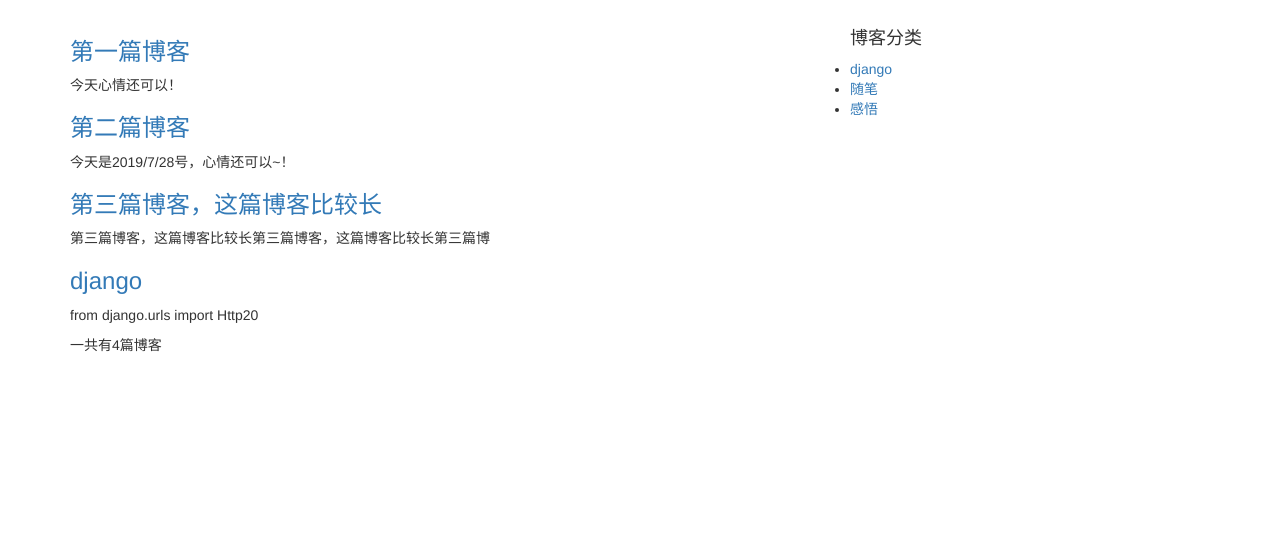
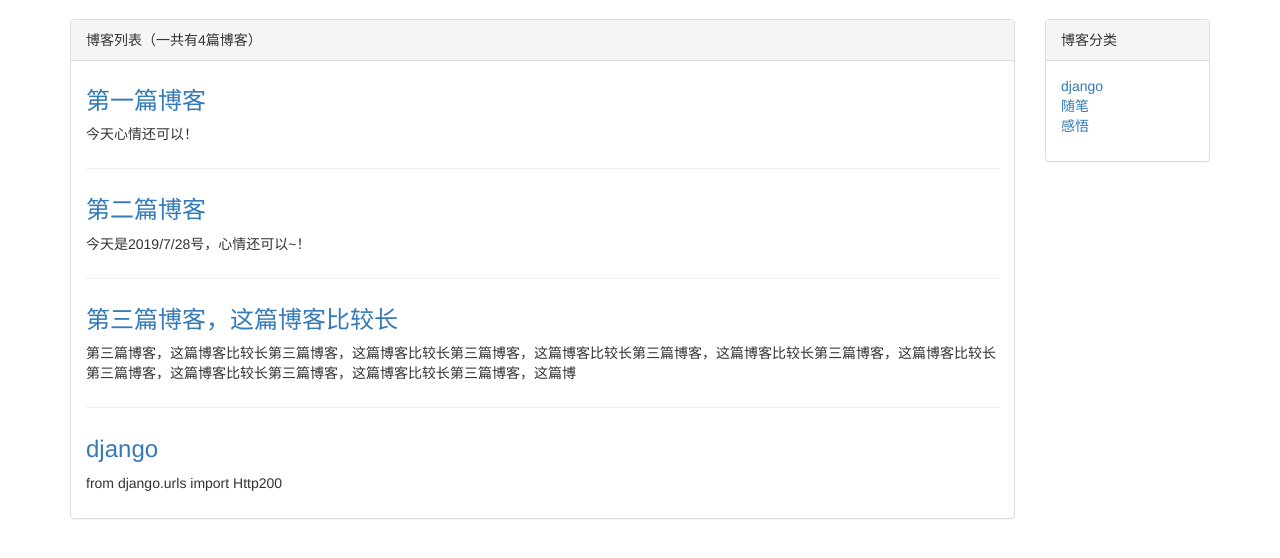
Before and after one commit to Crisescode/myblog, a Django app: page /blog/ in a window 1280 px wide. Shown: the part 51-609 px from the top of the page. Run offline with Django 3.2, Linux system fonts and the light colour scheme; data comes from the database, SQL or seed files in the repository; some libraries are stand-ins or nearby versions.

Commit message:
add bootstrap frontend render

```diff
--- /dev/null
+++ b/blog/static/blog/blog.css
@@ -0,0 +1,13 @@
+ul.blog-types{
+    list-style-type: none;
+}
+
+div.blog:not(:last-child){
+    margin-bottom: 2em;
+    padding-bottom: 1em;
+    border-bottom: 1px solid #eee;
+}
+
+div.blog h3{
+    margin-top: 0.5em;
+}
--- a/blog/templates/blog_list.html
+++ b/blog/templates/blog_list.html
@@ -4,24 +4,38 @@
 {% block title %}个人博客网站{% endblock %}
 {% block nav_block_active %}active{% endblock %}
 
+{% load staticfiles %}
+{% block header_extends %}
+    <link rel="stylesheet" href="{% static 'blog/blog.css' %}">
+{% endblock %}
+
 {# 页面内容 #}
 {% block content %}
     <div class="container">
         <div class="row">
-            <div class="col-md-8">
+            <div class="col-xs-12 col-sm-8 col-md-9 col-lg-10">
+                <div class="panel panel-default">
+                    <div class="panel-heading">博客列表（一共有{{ blogs|length }}篇博客）</div>
+                    <div class="panel-body">
                         {% for blog in blogs %}
-                    <a href="{% url 'blog_detail' blog.pk %}">
-                        <h3>{{ blog.title }}</h3>
-                    </a>
-                    <p>{{ blog.content|truncatechars:30 }}</p>
+                            <div class="blog">
+                                <h3><a href="{% url 'blog_detail' blog.pk %}">
+                                    {{ blog.title }}</a></h3>
+                                <p>{{ blog.content|truncatechars:100 }}</p>
+                            </div>
                         {% empty %}
-                    <p>-- 暂无博客，敬请期待，谢谢大家！ --</p>
+                            <div class="blog">
+                                <h3>-- 暂无博客，敬请期待，谢谢大家！ --</h3>
+                            </div>
                         {% endfor %}
-    <p>一共有{{ blogs|length }}篇博客</p>
                     </div>
-            <div class="col-md-4">
-                <h4>博客分类</h4>
-                <ul>
+                </div>
+            </div>
+            <div class="hidden-xs col-sm-4 col-md-3 col-lg-2">
+                <div class="panel panel-default">
+                    <div class="panel-heading">博客分类</div>
+                    <div class="panel-body">
+                        <ul class = "blog-types">
                             {% for blog_type in blog_types %}
                                 <li><a href="{% url 'blogs_with_type' blog_type.pk %}">
                                     {{ blog_type.type_name }}</a></li>
@@ -32,5 +46,7 @@
                     </div>
                 </div>
             </div>
+        </div>
+    </div>
 
 {% endblock %}
```
Lines whose indentation alone changed are shown as unchanged.
